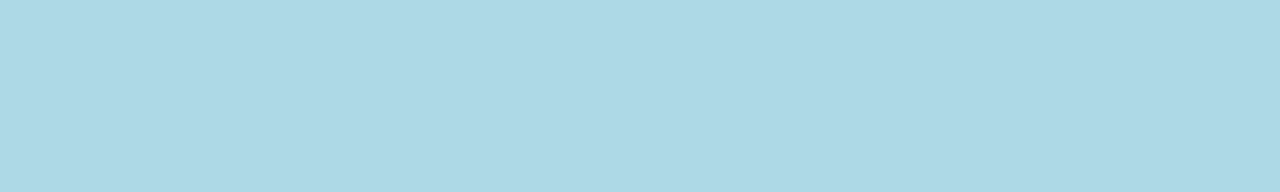
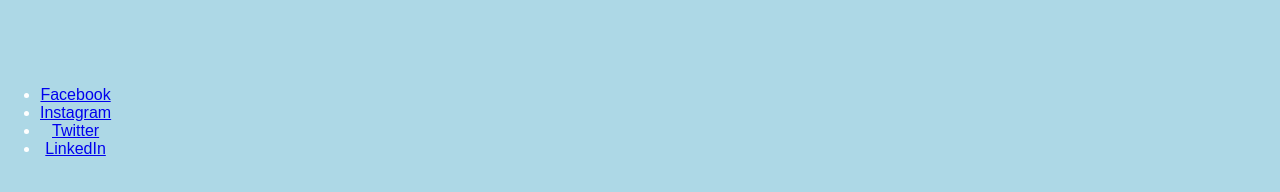
Before and after one commit to uniOpifex/gawdi12-vagabond-g1, a React (Create React App) app in the folder client/: page /cities/1 in a window 1280 px wide. Shown: the part 546-738 px from the top of the page. Built offline with nearby package versions, Linux system fonts and the light colour scheme; no server answers.

Commit message:
made social media shares

```diff
--- a/client/src/App.js
+++ b/client/src/App.js
@@ -6,6 +6,16 @@
 import CitiesList from './components/City/CitiesList';
 import City from './components/City/City';
 import Post from './components/Posts/Post';
+import styled from 'styled-components';
+
+
+const Footer = styled.div`
+position: absolute;
+bottom: 10%;
+left: 0%;
+color: white;
+`
+
 
 class App extends Component {
 
@@ -37,6 +47,14 @@
             <Route path='/cities/:cityId' component={City} />
             <Route path='/cities' render={CitiesListComponent} />
           </Switch>
+          <Footer>
+          <ul>
+<li><a href="#">Facebook</a></li>
+<li><a href='#'>Instagram</a></li>
+<li><a href='#'>Twitter</a></li>
+<li><a href='#'>LinkedIn</a></li>
+          </ul>
+          </Footer>
         </div>
       </Router>
     );
--- a/client/src/components/Posts/PostList.js
+++ b/client/src/components/Posts/PostList.js
@@ -7,7 +7,7 @@
   background-color: rgba(135, 207, 255, 0.6);
   width: 80%;
   margin: 0 auto;
-  margin-top: -525px;
+  margin-top: -600px;
   border-radius: 10px 30px;
   border: 5px solid rgba(5,5,5,.1);
   padding: 50px;
```
Also changed, not shown: client/src/index.css (line endings or trailing spaces).
